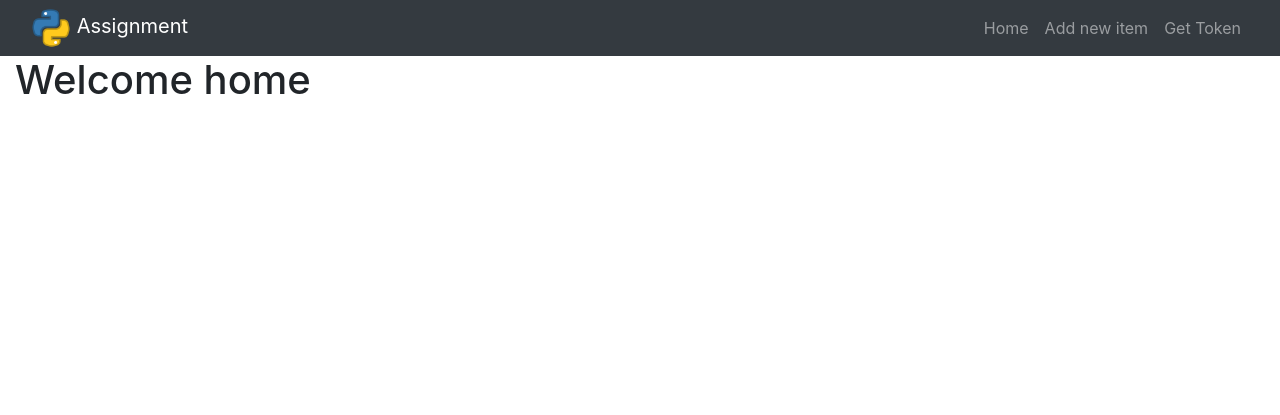
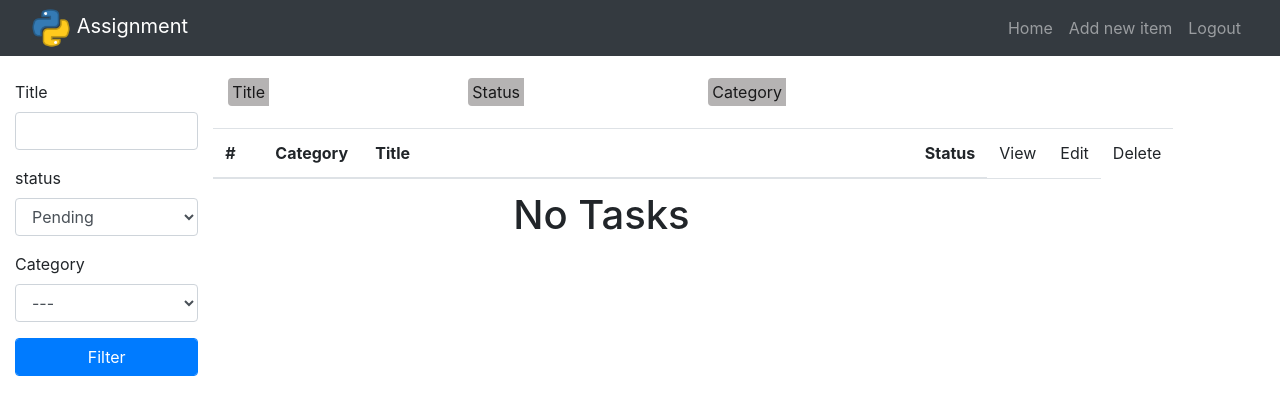
Before and after one commit to sirajwahaj/ToDoApplication, a Flask app: page / in a window 1280 px wide. Shown: the top 415 px of the page. Run offline with Flask 3, Linux system fonts and the light colour scheme; data that the repository does not hold is empty; some libraries are stand-ins or nearby versions.

Commit message:
Finish all endpoints

```diff
--- a/app.py
+++ b/app.py
@@ -1,25 +1,262 @@
-from flask import Flask,render_template
+from flask import (Flask,render_template, request,redirect,url_for,flash,jsonify)
+from flask_jwt_extended import JWTManager, jwt_required, create_access_token, get_jwt_identity
+import requests
 
+import model
+import config
 import utility
+import http_request
 
 app = Flask(__name__)
 
 
-@app.route('/', methods=['GET'])
+
+category = [(1,"Default"), (2, "Easy"), (3, "Medium"), (4, "Hard")]
+
+# #################### Config ##########################
+# security mechanisms used in web applications to protect against Cross-Site Request
+app.secret_key = config.JWT_SECRET_KEY
+# Setup the Flask-JWT-Extended extension
+app.config["JWT_SECRET_KEY"] = config.JWT_SECRET_KEY
+jwt = JWTManager(app)
+
+model.task_items = model.load_db("task.json")
+task_categories = model.get_categories_tuples()
+
+# #################### ENDPOINT - AUTH PROCESS ##########################
+
+# the 'Authorization' header with the JWT token
+def authorized_request():
+    headers = {
+        'Authorization': f"Bearer {config.jwt_token}"
+    }
+
+    # Make an HTTP GET request to the API with the 'Authorization' header
+    request_url = request.url_root + "/protected"
+    response = requests.get(request_url, headers=headers)
+    if response.status_code != 200:
+        config.jwt_token = ""
+
+    return response.status_code
+
+def get_is_auth():
+    return config.jwt_token != ""
+
+def requires_authentication(func):
+    def decorated_function(*args, **kwargs):
+        auth_result = authorized_request()
+        if (auth_result != 200):
+            return redirect(url_for("login"))
+
+        return func(*args, **kwargs)
+    return decorated_function
+
+# Custom authentication decorator
+def allow_access_only_browser(func):
+    def decorated_function(*args, **kwargs):
+        if utility.is_access_from_postman():
+            return "Postman can't access to this URL"
+        return func(*args, **kwargs)
+    return decorated_function
+
+
+@app.route("/protected", methods=["GET"], endpoint="protected")
+@jwt_required()
+def protected():
+    # Access the identity of the current user with get_jwt_identity
+    current_user = get_jwt_identity()
+    return jsonify(logged_in_as=current_user), 200
+
+@app.route("/login", methods=["GET","POST"], endpoint="login")
+@allow_access_only_browser
+def login():
+    is_authen = get_is_auth()
+    authForm = utility.AuthForm()
+    if not get_is_auth() :
+        if request.method == "POST":
+            config.jwt_token = create_access_token(identity=config.JWT_SECRET_KEY)
+            flash("authorization has been successfully ", "success")
+            return redirect(url_for("home"))
+
+    return render_template("login.html",
+                           is_authen=is_authen,
+                           form=authForm)
+
+@app.route("/logout", endpoint="logout")
+@allow_access_only_browser
+def logout():
+    config.jwt_token = ""
+    flash("You have logout !! ", "success")
+    return redirect(url_for("home"))
+
+
+# #################### BACKEND ##########################
+# 1. GET /tasks: Retrieves all tasks. For an "VG" (Very Good) requirement, add a "completed" parameter to filter by completed or uncompleted tasks.
+@app.route("/tasks/", methods=["GET"])
+def all_task():
+    return model.task_items
+
+# 2. POST /tasks: Adds a new task. The task is initially uncompleted when first added.
+@app.route("/tasks/", methods=["POST"])
+def add_new_task():
+    model.add_new_task(request.form)
+    return {"status": 200, "result": "added new task"}
+
+# 3. GET /tasks/{task_id}: Retrieves a task with a specific ID.
+@app.route("/tasks/<int:task_id>", methods=["GET"])
+def get_task(task_id):
+    return model.get_task_by_id(task_id)
+
+# 4. DELETE /tasks/{task_id}: Deletes a task with a specific ID.
+@app.route("/tasks/<int:task_id>", methods=["DELETE"])
+def delete_task(task_id):
+    task_info = model.get_task_by_id(task_id)
+    if not task_info:
+        return {"taskId": task_id,"result": "Not found"}
+
+    model.delete_task_by_id(task_id)
+    return {"taskId" :task_id,
+        "result": "deleted"}
+
+
+# 5. PUT /tasks/{task_id}: Updates a task with a specific ID.
+@app.route("/tasks/<int:task_id>", methods=["PUT"])
+def update_task(task_id):
+    task_info = model.get_task_by_id(task_id)
+    if not task_info:
+        return {"taskId": task_id,"result": "Not found"}
+
+    update_task = {"id": task_id,
+    "title": request.form['title'],
+    "description": request.form['description'],
+    "category": request.form['category'],
+    "status": request.form['status']
+    }
+
+    model.update_task_by_id(task_id, update_task)
+    return  {"taskId" :task_id,"result": update_task}
+
+
+# 6. PUT /tasks/{task_id}/complete: Marks a task as completed.
+@app.route("/tasks/<int:task_id>/complete", methods=["PUT"])
+def set_task_completed(task_id):
+    task_info = model.get_task_by_id(task_id)
+
+    if task_info:
+        task_to_update = task_info
+        if not task_info["status"] == "Completed":
+            task_to_update["status"] = "Completed"
+            model.update_task_by_id(task_id, task_to_update)
+            return  {"status": 200}
+        else:
+            return {"status": 201, "msg": f"You already completed task"}
+    else:
+        return {"status": 404, "msg": "Not found"}
+
+# 7. GET /tasks/categories/: Retrieves all different categories.
+@app.route("/tasks/categories", methods=["GET"])
+def get_all_categories():
+    return jsonify(result = model.get_all_categories())
+
+# 8. GET /tasks/categories/{category_name}: Retrieves all tasks from a specific category.
+@app.route('/tasks/categories/<category_name>', methods=['GET'])
+def filter_by_category(category_name):
+    return model.filter_by_category(category_name)
+
+# #################### FRONTEND ##########################
+
+@app.route('/', methods=['GET'], endpoint="home")
+@allow_access_only_browser
 def home():
-    return render_template('home.html')
+    filter_items = http_request.request_all_tasks()
 
-@app.route('/new_tasks', methods=['GET'])
-def new_tasks():
+    deleteItemForm = utility.DeleteItemForm()
+    filter_form = utility.FilterForm(request.args, meta={"csrf": False})
+    category_items = task_categories
+    category_items.insert(0, ("-", "---"))
+    filter_form.category.choices = category_items
+
+    if filter_form.validate():
+        filter_title = filter_form.title.data
+        filter_status = filter_form.status.data
+        fileter_category = filter_form.category.data
+
+        if filter_title.strip():
+            filter_items = [task for task in model.task_items if filter_title in task["title"]]
+        else:
+            filter_title = "-"
+
+        if not filter_status == "-":
+            filter_items = [task for task in model.task_items if filter_status in task["status"]]
+
+        if not fileter_category == "-":
+            filter_items = [task for task in model.task_items if fileter_category in task["category"]]
+
+    return render_template("home.html",
+                        is_authen = get_is_auth(),
+                        items=filter_items,
+                        categories=[],
+                        form=filter_form,
+                        filterTitle="",
+                        filterStatus="",
+                        filterCategory="",
+                        deleteItemForm=deleteItemForm)
+
+# -------- ITEM DETAIL  ------------
+@app.route("/todo/<int:task_id>/detail", methods=["GET"], endpoint="detail_tasks")
+def item(task_id):
+    deleteItemForm = utility.DeleteItemForm()
+
+    task_info = http_request.request_task_by_id(task_id)
+    if task_info:
+        return render_template("item.html",
+                                is_authen = get_is_auth(),
+                                item=task_info,
+                                deleteItemForm=deleteItemForm)
+    else:
+        flash("This item does not exist.", "danger")
+
+    return redirect(url_for("home"))
+
+# -------- NEW ITEM  ------------
+@app.route("/todo/new", methods=["GET", "POST"], endpoint="new_tasks")
+@requires_authentication
+def new_item():
+    form = utility.NewItemForm()
+    category_items = category
+    form.category.choices = category_items
+
+    if form.validate_on_submit():
+        http_request.request_add_new_task(request.form)
+        return redirect(url_for("home"))
+
+    return render_template("new_item.html", is_authen = get_is_auth(), form=form)
+
+# -------- UPDATE ITEM  ------------
+@app.route("/todo/<int:task_id>/edit", methods=["GET", "POST"], endpoint="edit_tasks")
+@requires_authentication
+def edit_item(task_id):
     return "render_template('home.html')"
 
-@app.route('/logout', methods=['GET'])
-def logout():
-    return "render_template('home.html')"
+# -------- COMPLATE TASK -------
+@app.route("/todo/<int:task_id>/complate", methods=["POST"], endpoint="complete_tasks")
+@requires_authentication
+def set_task_completed(task_id):
+    response = http_request.request_update_completed(task_id)
+    if response.status_code == 200:
+        flash(f"You have set completed to task", "success")
+    else:
+        flash(f"Warning: You already completed task", "danger")
 
-@app.route('/login', methods=['GET'])
-def login():
-    return "render_template('home.html')"
+    return redirect(url_for("home"))
+
+# -------- DELETE ITEM  ------------
+@app.route("/todo/<int:task_id>/delete", methods=["POST"], endpoint="delete_tasks")
+@requires_authentication
+def delete_tasks(task_id):
+    http_request.request_delete_task(task_id)
+    return redirect(url_for("home"))
+
 
 # -------- ERROR HANDLER  ------------
 app.register_error_handler(404, utility.page_404)
--- a/templates/home.html
+++ b/templates/home.html
@@ -2,6 +2,103 @@
 {% extends 'base.html' %}
 {% block title %} Welcome title {% endblock %}
 
+
 {% block content %}
-<h1>Welcome home</h1>
+  <div class="row">
+    <div class="col-lg-2">
+      <div class="my-4">
+        <form action="{{ url_for('home') }}" method="GET">
+          <div class="form-group">
+            {{ form.title.label }}
+            {{ form.title(class="form-control") }}
+          </div>
+          <div class="form-group">
+            {{ form.status.label }}
+            {{ form.status(class="form-control") }}
+          </div>
+          <div class="form-group">
+            {{ form.category.label }}
+            {{ form.category(class="form-control") }}
+          </div>
+          {{ form.submit(class="btn btn-primary form-control") }}
+        </form>
+      </div>
+    </div>
+    <div class="col-lg-9">
+
+      <div class="row my-4">
+        <div class="col-lg-3">
+          <span class="p-1 rounded-left filter-header"> Title</span>
+          <span class="m-2"> {{ filterTitle }}</span>
+        </div>
+        <div class="col-lg-3">
+          <span class="p-1 rounded-left filter-header"> Status</span>
+          <span class="m-2"> {{ filterStatus }}</span>
+        </div>
+        <div class="col-lg-3">
+          <span class="p-1 rounded-left filter-header"> Category</span>
+          <span class="m-2"> {{ filterCategory }}</span>
+        </div>
+      </div>
+
+      <div class="row my-3 card-wrapper">
+        <table class="table">
+          <thead>
+            <tr>
+              <th scope="col" width="50">#</th>
+              <th scope="col" width="100">Category</th>
+              <th scope="col">Title</th>
+              <th scope="col" width="50">Status</th>
+              <td scope="col" width="50">View</td>
+              <td scope="col" width="50">Edit</td>
+              {% if is_authen %}
+                <td scope="col" width="50">Delete</td>
+              {% endif %}
+            </tr>
+          </thead>
+          <tbody>
+        {% if items %}
+          {% for item in items %}
+              <tr>
+                <th scope="row">{{ item.id }}</th>
+                <td>{{ item.category }}</td>
+                <td>{{ item.title }}</td>
+                <td>
+                  {% if item.status != "Completed" %}
+                  <form class="form" method="POST" action="{{ url_for('complete_tasks', task_id=item.id) }}">
+                    <input class="btn btn-sm btn-outline-warning"
+                        id="submit" name="submit" type="submit" value="{{ item.status }}"
+                        onclick="return confirm('Confirm to set completed task?');"
+                        >
+                  </form>
+                  {% else %}
+                  <span class="text-success">{{ item.status }}</span>
+                  {% endif %}
+
+                </td>
+                <td><a href="{{ url_for('detail_tasks', task_id=item.id) }}" class="btn btn-sm btn-info">View</a></td>
+                <td><a href="{{ url_for('edit_tasks', task_id=item.id) }}" class="btn btn-sm btn-warning">Edit</a></td>
+
+                  {% if is_authen %}
+                  <td>
+                    <form class="delete-form" method="POST" action="{{ url_for('delete_tasks', task_id=item.id) }}">
+                      {{ deleteItemForm.hidden_tag() }}
+                      {{ deleteItemForm.submit(class="btn btn-sm btn-danger", onclick="return confirm('Are you sure you want to delete this item?');") }}
+                    </form>
+                  </td>
+                  {% endif %}
+
+              </tr>
+          {% endfor %}
+
+        {% else %}
+          <tr>
+            <th colspan="6"><h1 class="offset-lg-4">No Tasks</h1></th>
+          </tr>
+        {% endif %}
+        </tbody>
+      </table>
+      </div>
+    </div>
+  </div>
 {% endblock %}
```
Also changed, not shown: http_request.py (added, +53 -0 lines), model.py (added, +84 -0 lines), task.json (added, +9 -0 lines), templates/_error_messages.html (added, +12 -0 lines), templates/item.html (added, +57 -0 lines), templates/login.html (added, +32 -0 lines), templates/new_item.html (added, +30 -0 lines), utility.py (+11 -8 lines).
